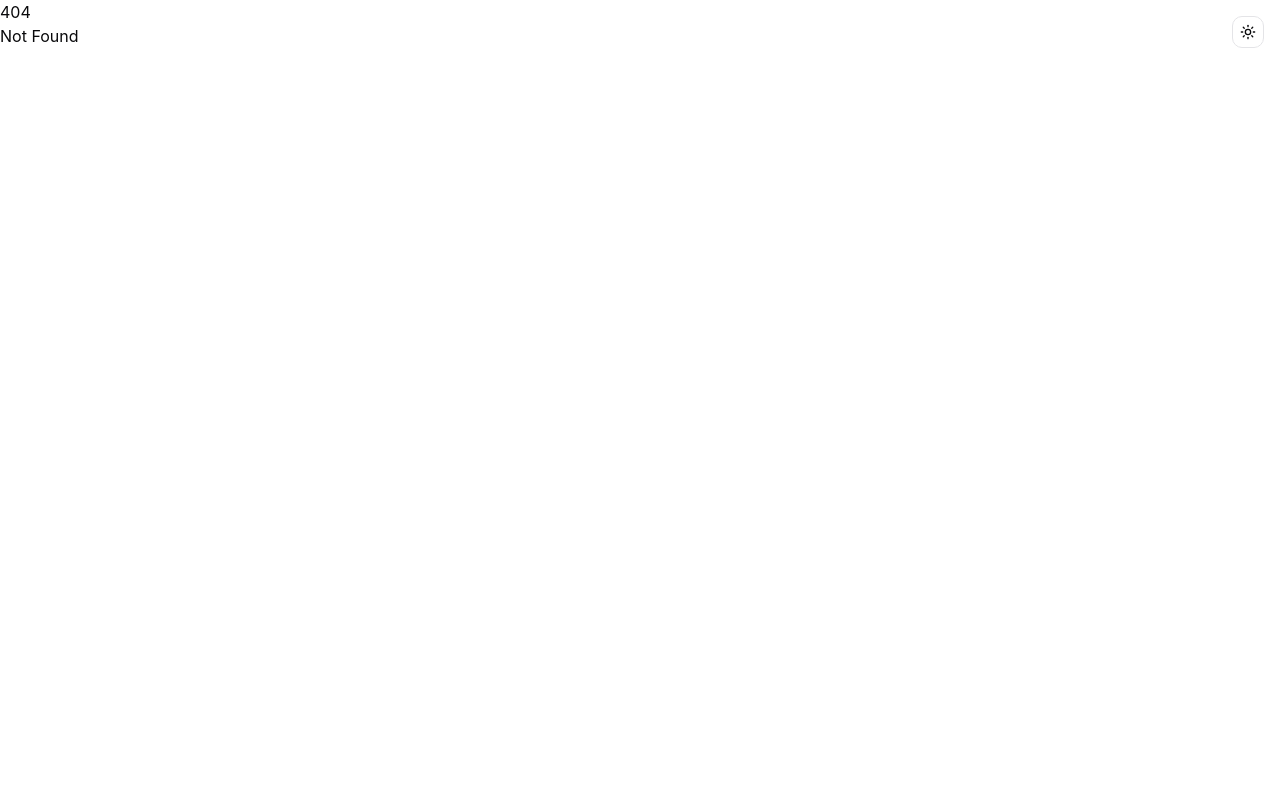
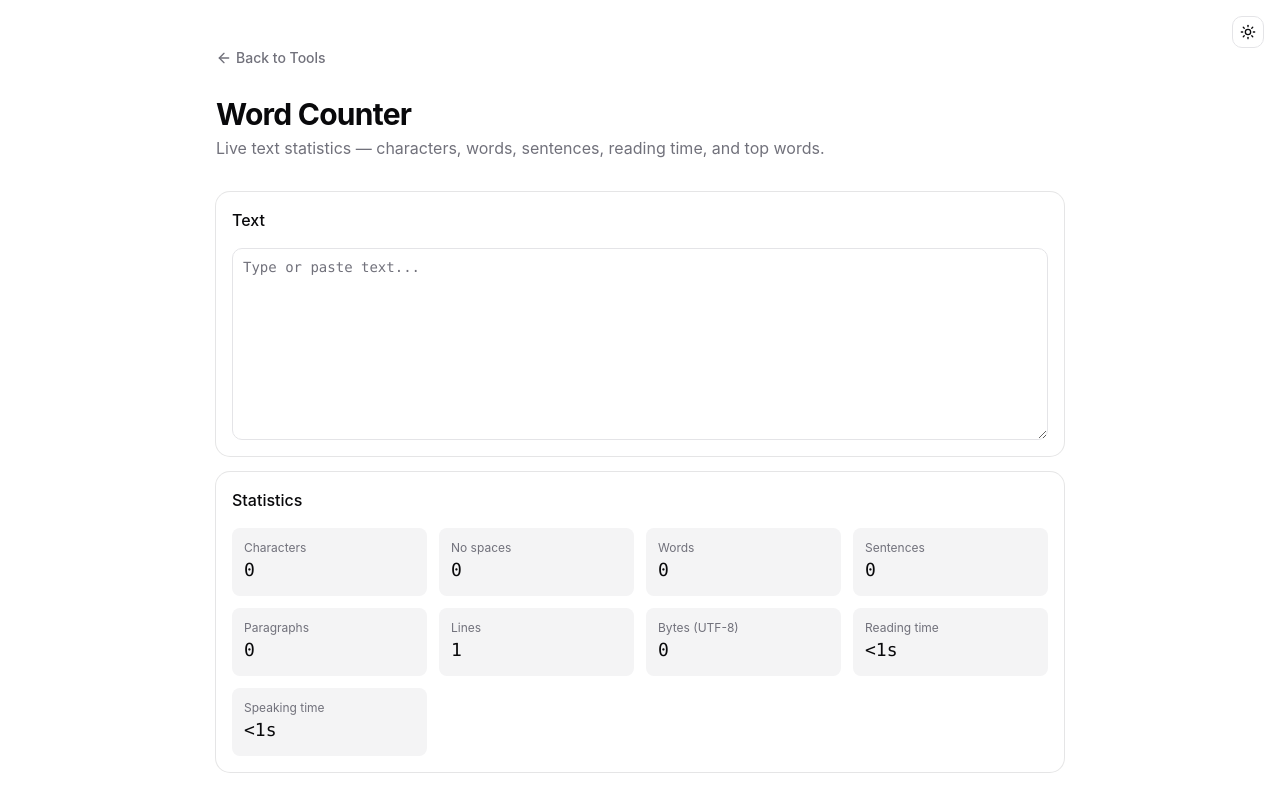
Before and after one commit to orykr/tool.ory.kr, a SvelteKit app in the folder frontend/: page /word-counter in a window 1280 px wide. Before the commit this address had no page. Shown: the top 812 px of the page. Built offline with nearby package versions, Linux system fonts and the light colour scheme.

Commit message:
feat(word-counter): add text statistics with reading time and top words

```diff
--- a/frontend/src/routes/+page.svelte
+++ b/frontend/src/routes/+page.svelte
@@ -196,6 +196,11 @@
 			href: "/latlon",
 			title: "Lat/Lon Converter",
 			description: "Convert between decimal degrees and DMS notation."
+		},
+		{
+			href: "/word-counter",
+			title: "Word Counter",
+			description: "Live text statistics, reading time, and top word frequency."
 		}
 	];
 </script>
--- /dev/null
+++ b/frontend/src/routes/word-counter/+page.svelte
@@ -0,0 +1,121 @@
+<script lang="ts">
+	import * as Card from "$lib/components/ui/card/index.js";
+	import { Textarea } from "$lib/components/ui/textarea/index.js";
+	import ArrowLeft from "@lucide/svelte/icons/arrow-left";
+
+	let text = $state("");
+
+	let stats = $derived.by(() => {
+		const characters = text.length;
+		const charactersNoSpaces = text.replace(/\s/g, "").length;
+		const trimmed = text.trim();
+		const words = trimmed ? trimmed.split(/\s+/).length : 0;
+		const sentences = trimmed
+			? trimmed.split(/[.!?]+(?=\s|$)/).filter((s) => s.trim().length > 0).length
+			: 0;
+		const paragraphs = trimmed
+			? trimmed.split(/\n\s*\n/).filter((p) => p.trim().length > 0).length
+			: 0;
+		const lines = text.split(/\r?\n/).length;
+		const bytes = new TextEncoder().encode(text).length;
+		const readingMinutes = words / 200;
+		const speakingMinutes = words / 130;
+		return {
+			characters,
+			charactersNoSpaces,
+			words,
+			sentences,
+			paragraphs,
+			lines,
+			bytes,
+			readingTime: formatMinutes(readingMinutes),
+			speakingTime: formatMinutes(speakingMinutes)
+		};
+	});
+
+	function formatMinutes(minutes: number): string {
+		if (minutes < 1 / 60) return "<1s";
+		if (minutes < 1) return `${Math.round(minutes * 60)}s`;
+		const m = Math.floor(minutes);
+		const s = Math.round((minutes - m) * 60);
+		return s === 0 ? `${m} min` : `${m} min ${s}s`;
+	}
+
+	let topWords = $derived.by(() => {
+		const counts = new Map<string, number>();
+		for (const word of text.toLowerCase().match(/\p{L}[\p{L}\p{N}'-]*/gu) ?? []) {
+			counts.set(word, (counts.get(word) ?? 0) + 1);
+		}
+		return Array.from(counts.entries())
+			.sort((a, b) => b[1] - a[1])
+			.slice(0, 10);
+	});
+</script>
+
+<main class="container mx-auto max-w-4xl px-6 py-12">
+	<nav class="mb-6">
+		<a
+			href="/"
+			class="text-muted-foreground hover:text-foreground inline-flex items-center gap-1 text-sm font-medium transition-colors"
+		>
+			<ArrowLeft class="h-4 w-4" />
+			Back to Tools
+		</a>
+	</nav>
+
+	<header class="mb-8">
+		<h1 class="text-3xl font-bold tracking-tight">Word Counter</h1>
+		<p class="text-muted-foreground mt-1">
+			Live text statistics — characters, words, sentences, reading time, and top words.
+		</p>
+	</header>
+
+	<Card.Root class="mb-4">
+		<Card.Header><Card.Title class="text-base">Text</Card.Title></Card.Header>
+		<Card.Content>
+			<Textarea bind:value={text} class="min-h-48 font-mono text-sm" placeholder="Type or paste text..." />
+		</Card.Content>
+	</Card.Root>
+
+	<Card.Root class="mb-4">
+		<Card.Header><Card.Title class="text-base">Statistics</Card.Title></Card.Header>
+		<Card.Content>
+			<dl class="grid grid-cols-2 gap-3 sm:grid-cols-4">
+				{#each [
+					{ k: "Characters", v: stats.characters },
+					{ k: "No spaces", v: stats.charactersNoSpaces },
+					{ k: "Words", v: stats.words },
+					{ k: "Sentences", v: stats.sentences },
+					{ k: "Paragraphs", v: stats.paragraphs },
+					{ k: "Lines", v: stats.lines },
+					{ k: "Bytes (UTF-8)", v: stats.bytes },
+					{ k: "Reading time", v: stats.readingTime },
+					{ k: "Speaking time", v: stats.speakingTime }
+				] as item, i (i)}
+					<div class="bg-muted rounded-md p-3">
+						<dt class="text-muted-foreground text-xs">{item.k}</dt>
+						<dd class="font-mono text-lg">{item.v}</dd>
+					</div>
+				{/each}
+			</dl>
+		</Card.Content>
+	</Card.Root>
+
+	{#if topWords.length > 0}
+		<Card.Root>
+			<Card.Header>
+				<Card.Title class="text-base">Most frequent words</Card.Title>
+			</Card.Header>
+			<Card.Content>
+				<ol class="space-y-1">
+					{#each topWords as [word, count], i (word)}
+						<li class="bg-muted flex items-center justify-between rounded px-3 py-1 text-sm">
+							<span><span class="text-muted-foreground mr-2">{i + 1}.</span><span class="font-mono">{word}</span></span>
+							<span class="text-muted-foreground font-mono text-xs">{count}</span>
+						</li>
+					{/each}
+				</ol>
+			</Card.Content>
+		</Card.Root>
+	{/if}
+</main>
```
